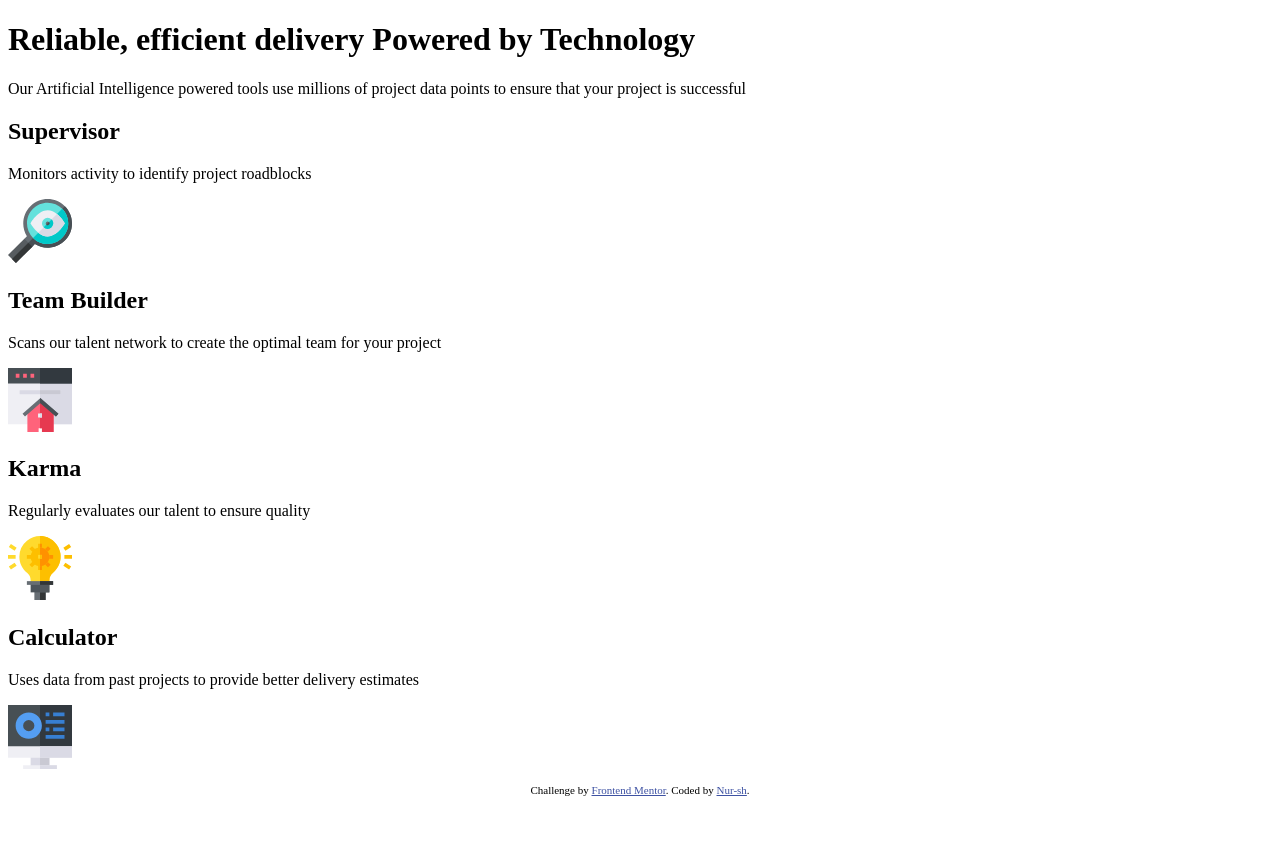
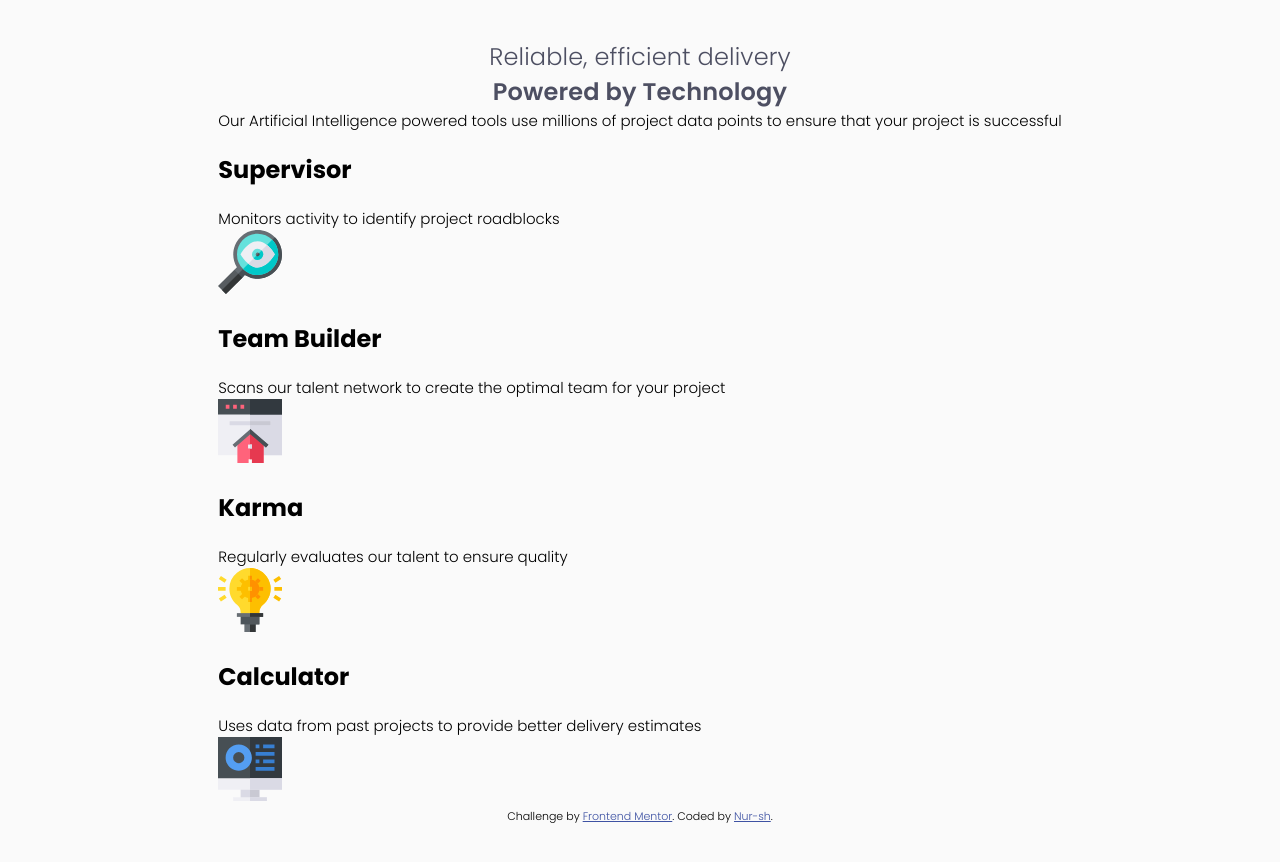
Before and after one commit to nursh/FM-Four-Card-Feature-Section, a plain HTML site: page index.html in a window 1280 px wide. Before the commit the page ends 807 px from the top, so only its background shows below. Drawn offline with Linux system fonts and the light colour scheme.

Commit message:
Add basic styles for heading and paragraph

```diff
--- a/index.html
+++ b/index.html
@@ -8,6 +8,9 @@
 
   <link rel="icon" type="image/png" sizes="32x32" href="./images/favicon-32x32.png">
   <link rel="stylesheet" href="style.css">
+  <link rel="preconnect" href="https://fonts.googleapis.com">
+<link rel="preconnect" href="https://fonts.gstatic.com" crossorigin>
+<link href="https://fonts.googleapis.com/css2?family=Poppins:ital,wght@0,100;0,200;0,300;0,400;0,500;0,600;0,700;0,800;0,900;1,100;1,200;1,300;1,400;1,500;1,600;1,700;1,800;1,900&display=swap" rel="stylesheet">
 
   <title>Frontend Mentor | Four card feature section</title>
 
@@ -29,7 +32,7 @@
   <main>
 
     <h1>
-      Reliable, efficient delivery
+      Reliable, efficient delivery<br />
       <span>Powered by Technology</span>
     </h1>
 
--- a/style.css
+++ b/style.css
@@ -11,4 +11,39 @@
   --text-4: 0.8125rem;
 
   --dsk-text-1: 2.25rem;
+
+  --mbl-box-shadow: 0px 15px 30px -11px rgba(131, 166, 210, 0.5);
 }
+
+body {
+  font-family: "Poppins", sans-serif;
+  min-height: 100svh;
+  background-color: #FAFAFA;
+  padding: 1.5rem;
+  display: grid;
+  align-content: center;
+  justify-items: center;
+}
+
+h1,
+p {
+  margin: 0;
+  padding: 0;
+}
+
+h1 {
+  font-weight: 300;
+  font-size: var(--mbl-text-1);
+  color: var(--clr-gray);
+  letter-spacing: 0.167px;
+  text-align: center;
+}
+
+h1 span {
+  font-weight: 600;
+}
+
+p {
+  font-weight: 300;
+  font-size: var(--text-3);
+}
```
